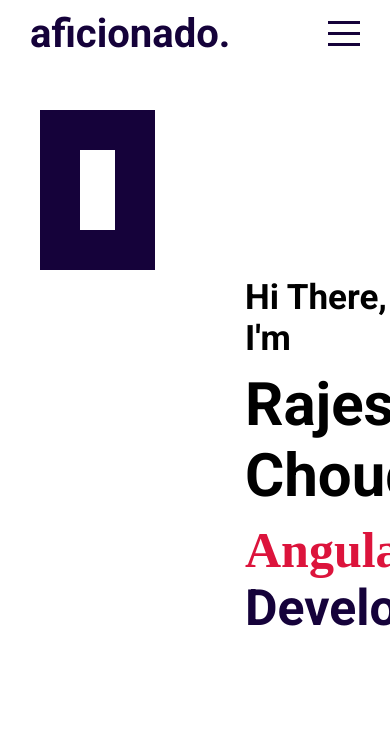
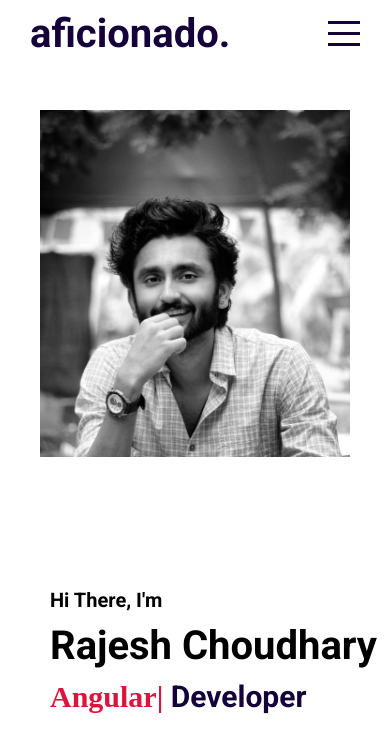
Before and after one commit to RajeshCh17/rajeshch-portfolio, a React (Create React App) app: page / in a window 390 px wide. Shown: the top 752 px of the page. Built offline with nearby package versions, Linux system fonts and the light colour scheme; a web font is replaced by a local one.

Commit message:
Making intro responsive

```diff
--- a/src/components/intro/Intro.styles.scss
+++ b/src/components/intro/Intro.styles.scss
@@ -1,23 +1,39 @@
+@import "../../global.scss";
 .intro{
     background: white;
     display: flex;
 
-
+    @include mobile{
+        flex-direction: column;
+      }
     .left{
         flex:0.5;
         overflow: hidden;
         transition: all 1s ease;
+
+        @include mobile{
+            flex: 1;
+          }
 
         .outerborder{
             border: 40px solid #15023a;
             margin: 40px;
             transition: all 1s ease;
 
+            @include mobile{
+                margin-top: 40px;
+                border: 0 solid transparent;
+              }
+
             &.active{
                 border: 0 solid transparent;
             }
             .midborder{
                 margin: 40px;
+
+                @include mobile{
+                    margin: 0;
+                  }
 
                 .imageContainer{
                     width: 100%;
@@ -36,6 +52,10 @@
     .right{
         flex:0.5;
         position: relative;
+
+        @include mobile{
+            flex: 1;
+          }
 
         .wrapper{
             width: 100%;
@@ -64,13 +84,22 @@
         h1{
             font-size: 60px;
             margin:10px 0;
+            @include mobile{
+                font-size: 40px;
+            }
         }
         h2{
             font-size: 35px;
+            @include mobile{
+                font-size: 20px;
+            }
         }
         h3{
             font-size: 50px;
             color: #15023a;
+            @include mobile{
+                font-size: 30px;
+            }
 
             span{
                 font-family: 'IM Fell Great Primer', serif;
--- a/src/components/resume/Resume.styles.scss
+++ b/src/components/resume/Resume.styles.scss
@@ -142,6 +142,13 @@
                 justify-content: center;
                 border-radius: 50%;
                 box-shadow: 0 15px 1px rgba(50,50,93,.1),0 5px 3px rgba(0,0,0,.07);
+
+                @include mobile{
+                  height: 20px;
+                  width: 12px;
+                  padding: 6px;
+                  margin: 5px;
+                }
               }
           }
         }
```
